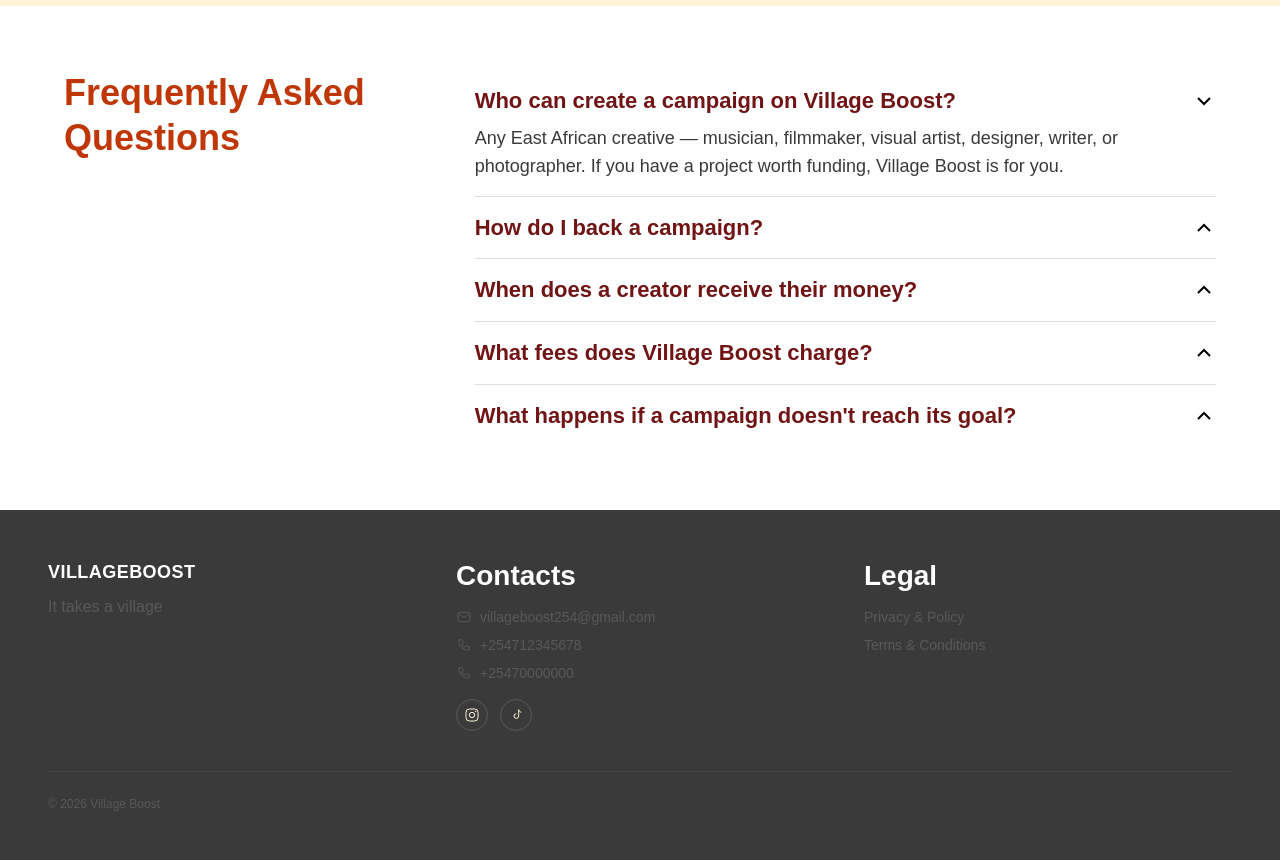
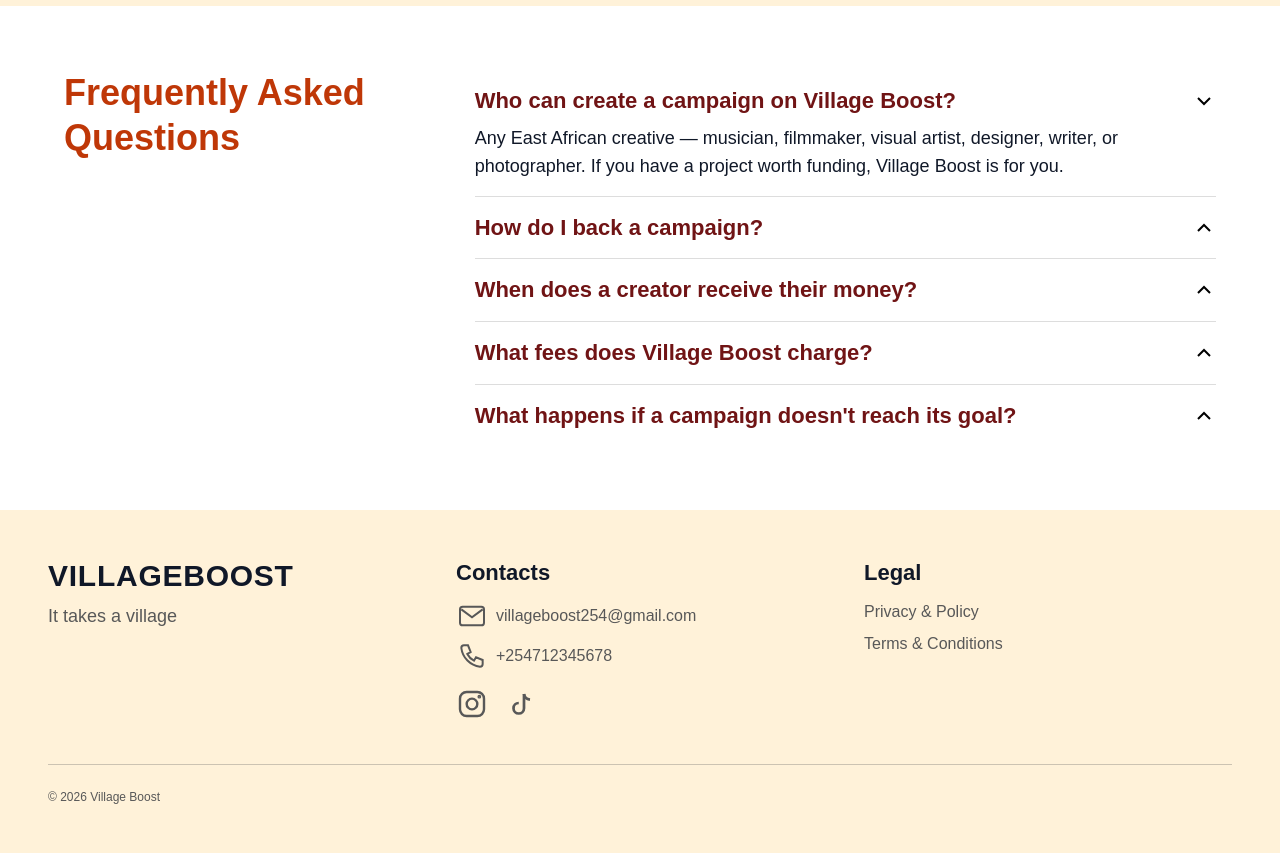
Before and after one commit to villageboost-org/villageboost, a Next.js app: page / in a window 1280 px wide. Shown: the part 2980-3840 px from the top of the page. Built offline with nearby package versions, Linux system fonts and the light colour scheme; a web font is replaced by a local one.

Commit message:
style: update icons and footer layout for improved presentation and accessibility

```diff
--- a/app/components/Footer.tsx
+++ b/app/components/Footer.tsx
@@ -1,6 +1,11 @@
 function MailIcon() {
   return (
-    <svg viewBox="0 0 24 24" fill="none" stroke="currentColor" strokeWidth={1.5} className="h-4 w-4">
+    <svg
+      viewBox="0 0 24 24"
+      fill="none"
+      stroke="currentColor"
+      strokeWidth={1.5}
+      className="h-8 w-8">
       <rect x="3" y="5" width="18" height="14" rx="2" />
       <path d="m4 7 8 6 8-6" />
     </svg>
@@ -9,7 +14,12 @@ function MailIcon() {
 
 function PhoneIcon() {
   return (
-    <svg viewBox="0 0 24 24" fill="none" stroke="currentColor" strokeWidth={1.5} className="h-4 w-4">
+    <svg
+      viewBox="0 0 24 24"
+      fill="none"
+      stroke="currentColor"
+      strokeWidth={1.5}
+      className="h-8 w-8">
       <path d="M6 4h3l2 5-2.5 1.5a11 11 0 0 0 5 5L15 13l5 2v3a2 2 0 0 1-2 2A16 16 0 0 1 4 6a2 2 0 0 1 2-2Z" />
     </svg>
   );
@@ -17,7 +27,12 @@ function PhoneIcon() {
 
 function InstagramIcon() {
   return (
-    <svg viewBox="0 0 24 24" fill="none" stroke="currentColor" strokeWidth={1.5} className="h-4 w-4">
+    <svg
+      viewBox="0 0 24 24"
+      fill="none"
+      stroke="currentColor"
+      strokeWidth={1.8}
+      className="h-8 w-8">
       <rect x="3" y="3" width="18" height="18" rx="5" />
       <circle cx="12" cy="12" r="4" />
       <circle cx="17.5" cy="6.5" r="0.5" fill="currentColor" />
@@ -27,7 +42,12 @@ function InstagramIcon() {
 
 function TiktokIcon() {
   return (
-    <svg viewBox="0 0 24 24" fill="none" stroke="currentColor" strokeWidth={1.5} className="h-4 w-4">
+    <svg
+      viewBox="0 0 24 24"
+      fill="none"
+      stroke="currentColor"
+      strokeWidth={1.8}
+      className="h-9 w-9">
       <path d="M16 4v9.5a3.5 3.5 0 1 1-3.5-3.5" />
       <path d="M16 4c.3 2 1.8 3.5 4 3.8" />
     </svg>
@@ -36,49 +56,44 @@ function TiktokIcon() {
 
 export default function Footer() {
   return (
-    <footer className="bg-dark-grey px-6 py-12 text-light-mustard md:px-12">
+    <footer className="bg-light-mustard px-6 py-12 text-grey md:px-12">
       <div className="grid gap-10 md:grid-cols-3">
         <div>
-          <span className="text-lg font-bold tracking-wide text-white">
+          <span className="text-3xl font-bold tracking-wide text-gray-900">
             VILLAGEBOOST
           </span>
-          <p className="mt-2 text-sm text-grey">It takes a village</p>
+          <p className="mt-2 text-lg! text-grey">It takes a village</p>
         </div>
 
         <div>
-          <h3 className="text-sm font-semibold text-white">Contacts</h3>
+          <h4 className="font-semibold text-gray-900">Contacts</h4>
           <ul className="mt-3 space-y-2 text-sm text-grey">
-            <li className="flex items-center gap-2">
+            <li className="flex items-center gap-2 text-base">
               <MailIcon /> villageboost254@gmail.com
             </li>
-            <li className="flex items-center gap-2">
+            <li className="flex items-center gap-2 text-base">
               <PhoneIcon /> +254712345678
-            </li>
-            <li className="flex items-center gap-2">
-              <PhoneIcon /> +25470000000
             </li>
           </ul>
           <div className="mt-4 flex gap-3">
             <a
               href="https://instagram.com"
               aria-label="Instagram"
-              className="flex h-8 w-8 items-center justify-center rounded-full border border-grey"
-            >
+              className="flex h-8 w-8 items-center justify-center">
               <InstagramIcon />
             </a>
             <a
               href="https://tiktok.com"
               aria-label="TikTok"
-              className="flex h-8 w-8 items-center justify-center rounded-full border border-grey"
-            >
+              className="flex h-9 w-9 items-center justify-center">
               <TiktokIcon />
             </a>
           </div>
         </div>
 
         <div>
-          <h3 className="text-sm font-semibold text-white">Legal</h3>
-          <ul className="mt-3 space-y-2 text-sm text-grey">
+          <h4 className="text-sm font-semibold text-gray-900">Legal</h4>
+          <ul className="mt-3 space-y-2 text-base text-grey">
             <li>
               <a href="/privacy-policy">Privacy & Policy</a>
             </li>
--- a/app/components/PlaceholderImage.tsx
+++ b/app/components/PlaceholderImage.tsx
@@ -7,8 +7,7 @@ export default function PlaceholderImage({
 }) {
   return (
     <div
-      className={`flex items-center justify-center bg-sky-blue/30 text-sm text-dark-grey ${className}`}
-    >
+      className={`flex items-center justify-center bg-sky-blue/30 text-sm text-gray-900 ${className}`}>
       {label}
     </div>
   );
--- a/app/components/home/Faq.tsx
+++ b/app/components/home/Faq.tsx
@@ -1,6 +1,11 @@
 function ChevronDownIcon() {
   return (
-    <svg viewBox="0 0 24 24" fill="none" stroke="currentColor" strokeWidth={2} className="h-6 w-6">
+    <svg
+      viewBox="0 0 24 24"
+      fill="none"
+      stroke="currentColor"
+      strokeWidth={2}
+      className="h-6 w-6">
       <path d="m6 9 6 6 6-6" />
     </svg>
   );
@@ -8,7 +13,12 @@ function ChevronDownIcon() {
 
 function ChevronUpIcon() {
   return (
-    <svg viewBox="0 0 24 24" fill="none" stroke="currentColor" strokeWidth={2} className="h-6 w-6">
+    <svg
+      viewBox="0 0 24 24"
+      fill="none"
+      stroke="currentColor"
+      strokeWidth={2}
+      className="h-6 w-6">
       <path d="m6 15 6-6 6 6" />
     </svg>
   );
@@ -24,13 +34,17 @@ const faqs = [
   { question: "How do I back a campaign?", open: false },
   { question: "When does a creator receive their money?", open: false },
   { question: "What fees does Village Boost charge?", open: false },
-  { question: "What happens if a campaign doesn't reach its goal?", open: false },
+  {
+    question: "What happens if a campaign doesn't reach its goal?",
+    open: false,
+  },
 ];
-
 
 export default function Faq() {
   return (
-    <section id="faq" className="grid gap-10 px-6 py-16 md:grid-cols-[1fr_2fr] md:px-16">
+    <section
+      id="faq"
+      className="grid gap-10 px-6 py-16 md:grid-cols-[1fr_2fr] md:px-16">
       <h2 className="text-rust-red">Frequently Asked Questions</h2>
 
       <div className="divide-y divide-grey/20">
@@ -41,7 +55,7 @@ export default function Faq() {
               {faq.open ? <ChevronDownIcon /> : <ChevronUpIcon />}
             </div>
             {faq.open && faq.answer && (
-              <p className="mt-2 text-lg! text-dark-grey">{faq.answer}</p>
+              <p className="mt-2 text-lg! text-gray-900">{faq.answer}</p>
             )}
           </div>
         ))}
--- a/app/components/home/WhoItsFor.tsx
+++ b/app/components/home/WhoItsFor.tsx
@@ -16,9 +16,7 @@ const audiences = [
 export default function WhoItsFor() {
   return (
     <section className="bg-light-mustard px-6 py-16 text-center md:px-12">
-      <span className="eyebrow-headline">
-        Who it&apos;s for
-      </span>
+      <span className="eyebrow-headline">Who it&apos;s for</span>
 
       <h2 className="mx-auto max-w-xl text-rust-red">
         Built for creators. Backed by community
@@ -32,16 +30,12 @@ export default function WhoItsFor() {
             style={{
               background:
                 "linear-gradient(to top left, var(--color-mustard) 50%, var(--color-cream) 50%)",
-            }}
-          >
+            }}>
             <h3 className="text-maroon">{audience.title}</h3>
-            <h5 className="my-3 text-dark-grey">
-              {audience.description}
-            </h5>
+            <h5 className="my-3 text-gray-900">{audience.description}</h5>
             <a
               href={audience.cta.href}
-              className="mt-auto self-start btn-primary"
-            >
+              className="mt-auto self-start btn-primary">
               {audience.cta.label}
             </a>
           </div>
--- a/app/globals.css
+++ b/app/globals.css
@@ -9,7 +9,6 @@
   --color-mustard: #f3c15e;
   --color-cream: #f3dfc4;
   --color-light-mustard: #fff2d9;
-  --color-dark-grey: #3a3a3a;
 
   --font-national-park: "National Park", sans-serif;
 }
```
